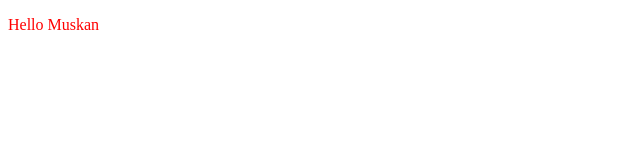
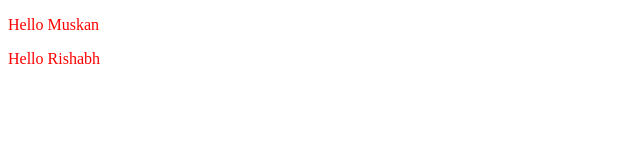
Before and after one commit to rishabhslab/testrepo, a plain HTML site: page index.html in a window 1280 px wide. Shown: the full height of the page, 0-640 px from the left. Drawn offline with Linux system fonts and the light colour scheme.

Commit message:
addes one more p tag

```diff
--- a/index.html
+++ b/index.html
@@ -8,5 +8,6 @@
 </head>
 <body>
     <p>Hello Muskan</p>
+    <p>Hello Rishabh</p>
 </body>
 </html>
```
